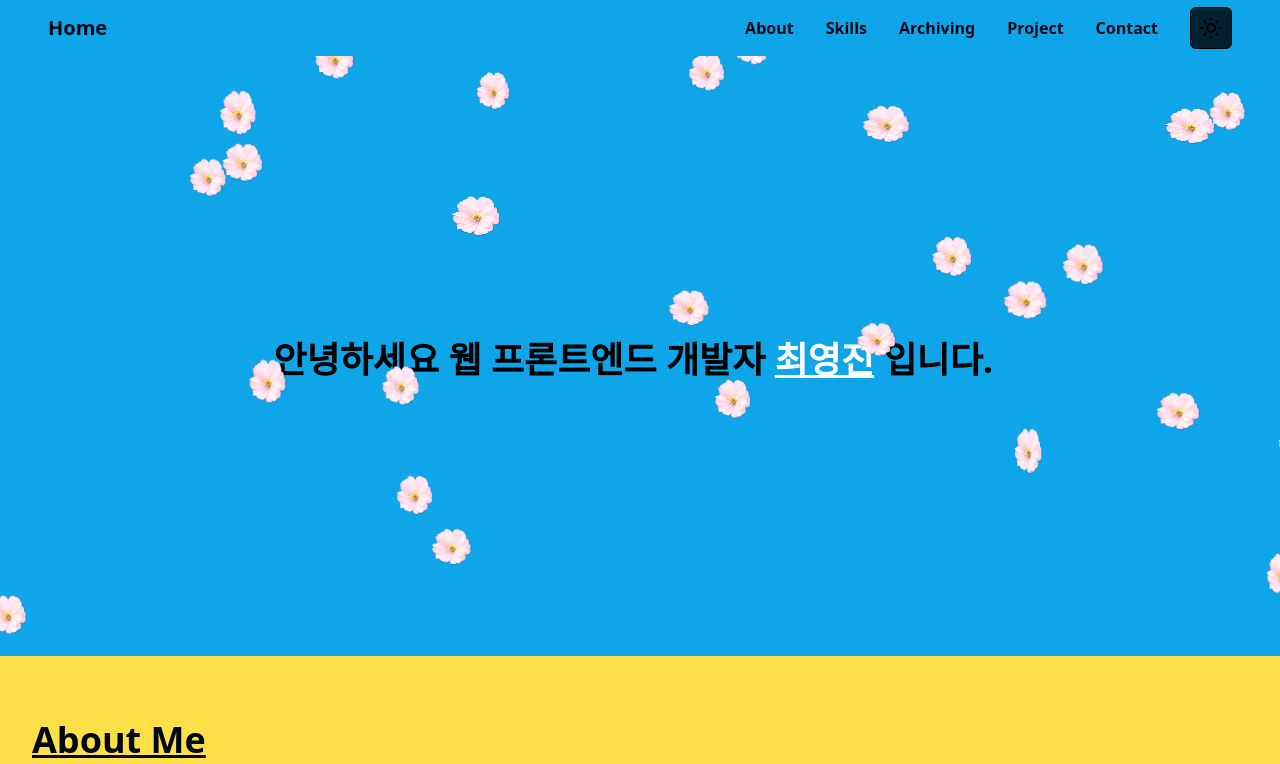
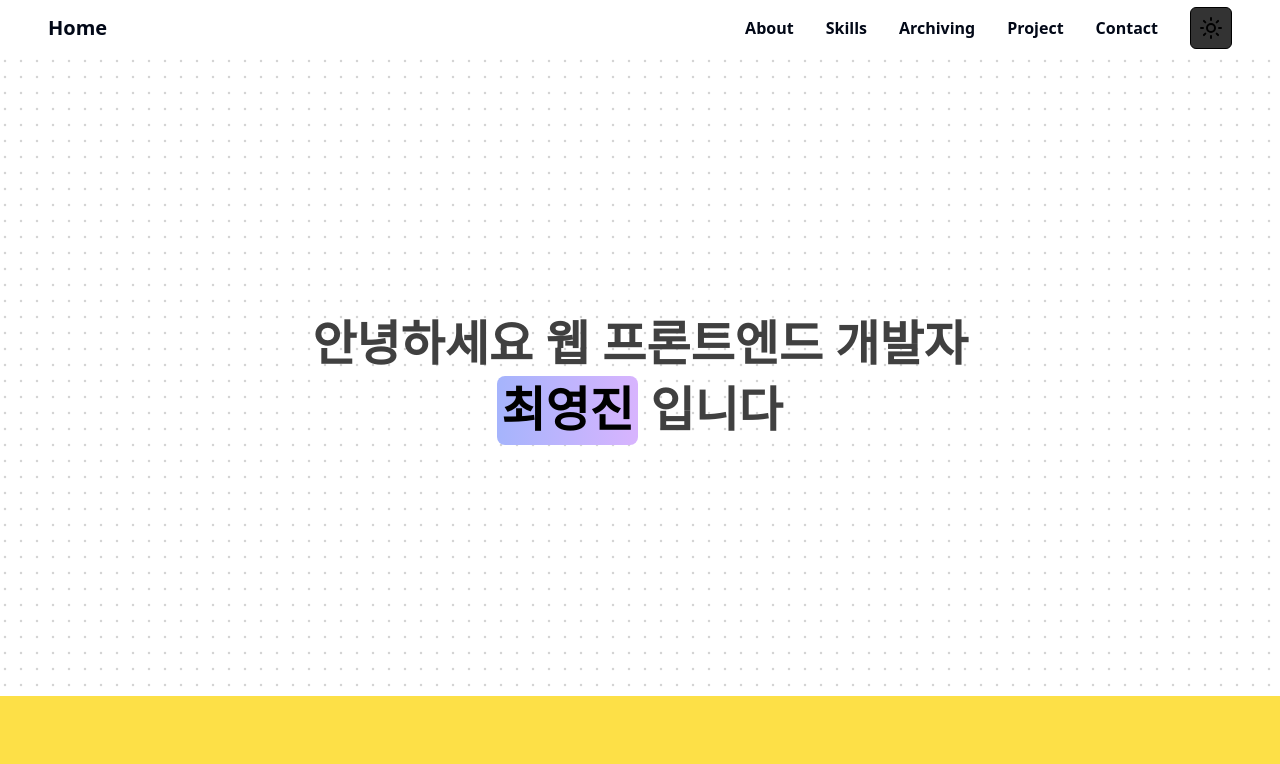
Before and after one commit to cyd5538/portfolio, a Next.js app: page / in a window 1280 px wide. Shown: the top 764 px of the page. Built offline with nearby package versions, Linux system fonts and the light colour scheme.

Commit message:
Feat: main hero highlight

```diff
--- a/components/Home/Home.tsx
+++ b/components/Home/Home.tsx
@@ -1,42 +1,11 @@
 import React from 'react'
-import { TypewriterEffect } from '../ui/typewriter-effect'
-import HomeBlossom from './HomeBlossom';
-import Container from '../Container';
+import { HomeIntroduce } from './HomeIntroduce';
 
 const Main = () => {
 
-  const words = [
-    {
-      text: "안녕하세요",
-    },
-    {
-      text: "웹",
-    },
-    {
-      text: "프론트엔드",
-    },
-    {
-      text: "개발자",
-    },
-    {
-      text: "최영진",
-      className: "text-white dark:text-blue-500 underline",
-    },
-    {
-      text: "입니다.",
-    },
-  ];
-
   return (
-    <main className='h-full w-full pt-14 bg-sky-500 dark:bg-zinc-800'>
-      <Container>
-        <HomeBlossom />
-        <div className='h-[600px] w-full flex justify-center items-center z-40'>
-          <div>
-            <TypewriterEffect words={words}/>
-          </div>
-        </div>
-      </Container>
+    <main className='h-full w-full pt-14 dark:bg-zinc-800 relative'>
+      <HomeIntroduce />
     </main>
   )
 }
--- /dev/null
+++ b/components/Home/HomeIntroduce.tsx
@@ -0,0 +1,47 @@
+"use client";
+import { motion } from "framer-motion";
+import { HeroHighlight, Highlight } from "../ui/hero-highlight";
+
+export function HomeIntroduce() {
+  return (
+    <HeroHighlight>
+      <motion.h1
+        initial={{
+          opacity: 0,
+          y: 20,
+        }}
+        animate={{
+          opacity: 1,
+          y: [20, -5, 0],
+        }}
+        transition={{
+          duration: 0.5,
+          ease: [0.4, 0.0, 0.2, 1],
+        }}
+        className="z-50 text-2xl px-4 md:text-4xl lg:text-5xl font-bold text-neutral-700  dark:text-white max-w-4xl leading-relaxed lg:leading-snug text-center mx-auto "
+      >
+        안녕하세요 웹 프론트엔드 개발자{" "}
+      </motion.h1>
+      <motion.h1
+        initial={{
+          opacity: 0,
+          y: 20,
+        }}
+        animate={{
+          opacity: 1,
+          y: [20, -5, 0],
+        }}
+        transition={{
+          duration: 0.5,
+          ease: [0.4, 0.0, 0.2, 1],
+        }}
+        className="z-50 text-2xl px-4 md:text-4xl lg:text-5xl font-bold text-neutral-700  dark:text-white max-w-4xl leading-relaxed lg:leading-snug text-center mx-auto "
+      >
+        <Highlight className="text-black dark:text-white">
+          최영진
+        </Highlight>
+        {" "}입니다
+      </motion.h1>
+    </HeroHighlight>
+  );
+}
--- /dev/null
+++ b/components/ui/hero-highlight.tsx
@@ -0,0 +1,97 @@
+"use client";
+import { cn } from "@/lib/utils";
+import { useMotionValue, motion, useMotionTemplate } from "framer-motion";
+import React from "react";
+
+export const HeroHighlight = ({
+  children,
+  className,
+  containerClassName,
+}: {
+  children: React.ReactNode;
+  className?: string;
+  containerClassName?: string;
+}) => {
+  let mouseX = useMotionValue(0);
+  let mouseY = useMotionValue(0);
+
+  function handleMouseMove({
+    currentTarget,
+    clientX,
+    clientY,
+  }: React.MouseEvent<HTMLDivElement>) {
+    if (!currentTarget) return;
+    let { left, top } = currentTarget.getBoundingClientRect();
+
+    mouseX.set(clientX - left);
+    mouseY.set(clientY - top);
+  }
+  return (
+    <div
+      className={cn(
+        "relative h-[40rem] flex items-center bg-white dark:bg-black justify-center w-full group",
+        containerClassName
+      )}
+      onMouseMove={handleMouseMove}
+    >
+
+      <div className="absolute inset-0 bg-dot-thick-neutral-300 dark:bg-dot-thick-neutral-800  pointer-events-none" />
+      <motion.div
+        className="pointer-events-none bg-dot-thick-indigo-500 dark:bg-dot-thick-indigo-500   absolute inset-0 opacity-0 transition duration-300 group-hover:opacity-100"
+        style={{
+          WebkitMaskImage: useMotionTemplate`
+            radial-gradient(
+              200px circle at ${mouseX}px ${mouseY}px,
+              black 0%,
+              transparent 100%
+            )
+          `,
+          maskImage: useMotionTemplate`
+            radial-gradient(
+              200px circle at ${mouseX}px ${mouseY}px,
+              black 0%,
+              transparent 100%
+            )
+          `,
+        }}
+      />
+
+      <div className={cn("relative z-20", className)}>{children}</div>
+    </div>
+  );
+};
+
+export const Highlight = ({
+  children,
+  className,
+}: {
+  children: React.ReactNode;
+  className?: string;
+}) => {
+  return (
+    <motion.span
+      initial={{
+        backgroundSize: "0% 100%",
+      }}
+      animate={{
+        backgroundSize: "100% 100%",
+      }}
+      transition={{
+        duration: 2,
+        ease: "linear",
+        delay: 0.5,
+      }}
+      style={{
+        backgroundRepeat: "no-repeat",
+        backgroundPosition: "left center",
+        display: "inline",
+      }}
+      className={cn(
+        `relative inline-block pb-1   px-1 rounded-lg bg-gradient-to-r from-indigo-300 to-purple-300 dark:from-indigo-500 dark:to-purple-500`,
+        className
+      )}
+    >
+      {children}
+    </motion.span>
+  );
+};
--- a/components/ui/typewriter-effect.tsx
+++ /dev/null
@@ -1,187 +0,0 @@
-"use client";
-
-import { cn } from "@/lib/utils";
-import { motion, stagger, useAnimate, useInView } from "framer-motion";
-import { useEffect } from "react";
-
-export const TypewriterEffect = ({
-  words,
-  className,
-  cursorClassName,
-}: {
-  words: {
-    text: string;
-    className?: string;
-  }[];
-  className?: string;
-  cursorClassName?: string;
-}) => {
-  // split text inside of words into array of characters
-  const wordsArray = words.map((word) => {
-    return {
-      ...word,
-      text: word.text.split(""),
-    };
-  });
-
-  const [scope, animate] = useAnimate();
-  const isInView = useInView(scope);
-  useEffect(() => {
-    if (isInView) {
-      animate(
-        "span",
-        {
-          display: "inline-block",
-          opacity: 1,
-          width: "fit-content",
-        },
-        {
-          duration: 0.3,
-          delay: stagger(0.1),
-          ease: "easeInOut",
-        }
-      );
-    }
-  }, [isInView]);
-
-  const renderWords = () => {
-    return (
-      <motion.div ref={scope} className="inline space-y-2">
-        {wordsArray.map((word, idx) => {
-          return (
-            <div key={`word-${idx}`} className="inline-block">
-              {word.text.map((char, index) => (
-                <motion.span
-                  initial={{}}
-                  key={`char-${index}`}
-                  className={cn(
-                    `dark:text-white text-black sm:text-4xl text-xl  opacity-0 hidden`,
-                    word.className
-                  )}
-                >
-                  {char}
-                </motion.span>
-              ))}
-              &nbsp;
-            </div>
-          );
-        })}
-      </motion.div>
-    );
-  };
-  return (
-    <div
-      className={cn(
-        "text-4xl font-bold text-center",
-        className
-      )}
-    >
-      {renderWords()}
-      <motion.span
-        initial={{
-          opacity: 0,
-        }}
-        animate={{
-          opacity: 1,
-        }}
-        transition={{
-          duration: 0.8,
-          repeat: Infinity,
-          repeatType: "reverse",
-        }}
-        className={cn(
-          "inline-block rounded-sm w-[4px] h-4 md:h-6 lg:h-10 bg-blue-500",
-          cursorClassName
-        )}
-      ></motion.span>
-    </div>
-  );
-};
-
-export const TypewriterEffectSmooth = ({
-  words,
-  className,
-  cursorClassName,
-}: {
-  words: {
-    text: string;
-    className?: string;
-  }[];
-  className?: string;
-  cursorClassName?: string;
-}) => {
-  // split text inside of words into array of characters
-  const wordsArray = words.map((word) => {
-    return {
-      ...word,
-      text: word.text.split(""),
-    };
-  });
-  const renderWords = () => {
-    return (
-      <div>
-        {wordsArray.map((word, idx) => {
-          return (
-            <div key={`word-${idx}`} className="inline-block">
-              {word.text.map((char, index) => (
-                <span
-                  key={`char-${index}`}
-                  className={cn(`dark:text-white text-black `, word.className)}
-                >
-                  {char}
-                </span>
-              ))}
-              &nbsp;
-            </div>
-          );
-        })}
-      </div>
-    );
-  };
-
-  return (
-    <div className={cn("flex space-x-1 my-6", className)}>
-      <motion.div
-        className="overflow-hidden pb-2"
-        initial={{
-          width: "0%",
-        }}
-        whileInView={{
-          width: "fit-content",
-        }}
-        transition={{
-          duration: 2,
-          ease: "linear",
-          delay: 1,
-        }}
-      >
-        <div
-          className="text-xs sm:text-base md:text-xl lg:text:3xl xl:text-5xl font-bold"
-          style={{
-            whiteSpace: "nowrap",
-          }}
-        >
-          {renderWords()}{" "}
-        </div>{" "}
-      </motion.div>
-      <motion.span
-        initial={{
-          opacity: 0,
-        }}
-        animate={{
-          opacity: 1,
-        }}
-        transition={{
-          duration: 0.8,
-
-          repeat: Infinity,
-          repeatType: "reverse",
-        }}
-        className={cn(
-          "block rounded-sm w-[4px]  h-4 sm:h-6 xl:h-12 bg-blue-500",
-          cursorClassName
-        )}
-      ></motion.span>
-    </div>
-  );
-};
--- a/tailwind.config.ts
+++ b/tailwind.config.ts
@@ -1,4 +1,6 @@
 import type { Config } from "tailwindcss"
+import svgToDataUri from "mini-svg-data-uri";
+
 const {
   default: flattenColorPalette,
 } = require("tailwindcss/lib/util/flattenColorPalette");
@@ -89,7 +91,20 @@
       },
     },
   },
-  plugins: [require("tailwindcss-animate"), addVariablesForColors],
+  plugins: [require("tailwindcss-animate"), addVariablesForColors,
+  function ({ matchUtilities, theme }: any) {
+    matchUtilities(
+      {
+        "bg-dot-thick": (value: any) => ({
+          backgroundImage: `url("${svgToDataUri(
+            `<svg xmlns="http://www.w3.org/2000/svg" viewBox="0 0 32 32" width="16" height="16" fill="none"><circle fill="${value}" id="pattern-circle" cx="10" cy="10" r="2.5"></circle></svg>`
+          )}")`,
+        }),
+      },
+      { values: flattenColorPalette(theme("backgroundColor")), type: "color" }
+    );
+  },
+  ],
 } satisfies Config
 
 function addVariablesForColors({ addBase, theme }: any) {
```
